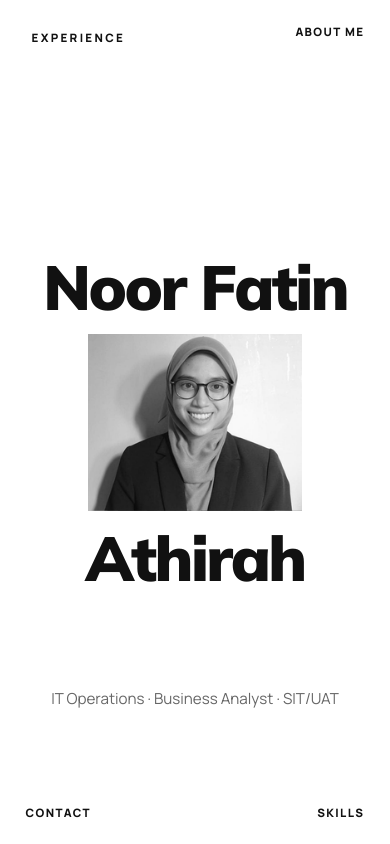
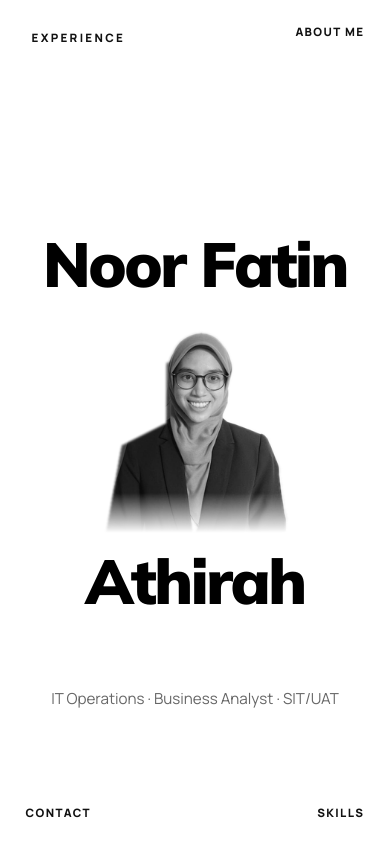
Before and after one commit to fadilaiman/cf-pages, a plain HTML site: page index.html in a window 390 px wide. Drawn offline with Linux system fonts and the light colour scheme.

Commit message:
Cutout portrait behind text and big-to-small intro zoom
Co-Authored-By: Claude Sonnet 5.5 <noreply@anthropic.com>

```diff
--- a/style.css
+++ b/style.css
@@ -103,3 +103,24 @@ footer { text-align:center; color:var(--muted); font-size:.8rem; padding:2rem 1r
   *, *::before, *::after { animation:none !important; transition:none !important; }
   .name .ch, .reveal, .corner, .tag { opacity:1 !important; transform:none !important; }
 }
+
+/* ---------- v3: cutout portrait behind text + big-to-small intro ---------- */
+@keyframes introZoom { from { transform:translate(-50%,-50%) scale(4.4) } to { transform:translate(-50%,-50%) scale(1) } }
+@keyframes introZoomFlat { from { transform:scale(3.2) } to { transform:scale(1) } }
+.name { animation:none; }
+.name > span { position:static; z-index:auto; }
+.portrait { background:url("photo-cutout.png") center bottom/contain no-repeat; width:clamp(190px,30vw,430px); aspect-ratio:324/298; overflow:visible;
+  z-index:1; animation:introZoom 1.9s cubic-bezier(.76,0,.24,1) .2s backwards;
+  -webkit-mask-image:linear-gradient(#000 82%,transparent); mask-image:linear-gradient(#000 82%,transparent); }
+.portrait::after { display:none; }
+.name:hover .portrait { transform:translate(-50%,-50%) scale(1.05); }
+/* text sits on top; difference blend keeps it readable over the dark blazer */
+.name .ch { position:relative; z-index:3; color:#fff; mix-blend-mode:difference; animation-delay:calc(var(--i) * 60ms + 1.8s); }
+.name:hover .ch { animation-delay:0s, calc(var(--i) * 70ms); }
+.corner { animation-delay:2.3s; }
+.tag { animation-delay:2.5s; }
+@media (max-width:640px) {
+  .portrait { animation-name:introZoomFlat; width:62vw; }
+  .name:hover .portrait { transform:none; }
+}
+@media (prefers-reduced-motion: reduce) { .portrait { animation:none !important; } }
```
Also changed, not shown: photo-cutout.png (added), photo.png (deleted).
